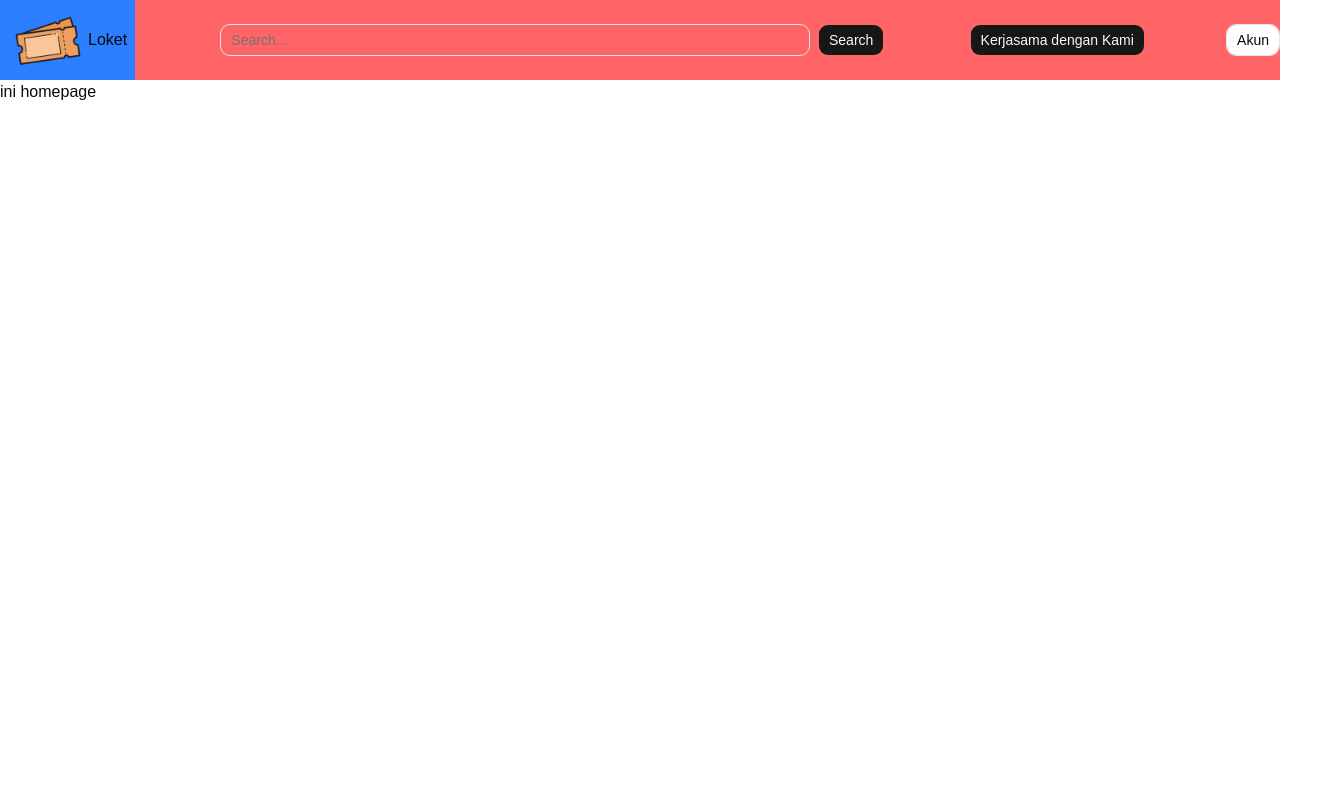
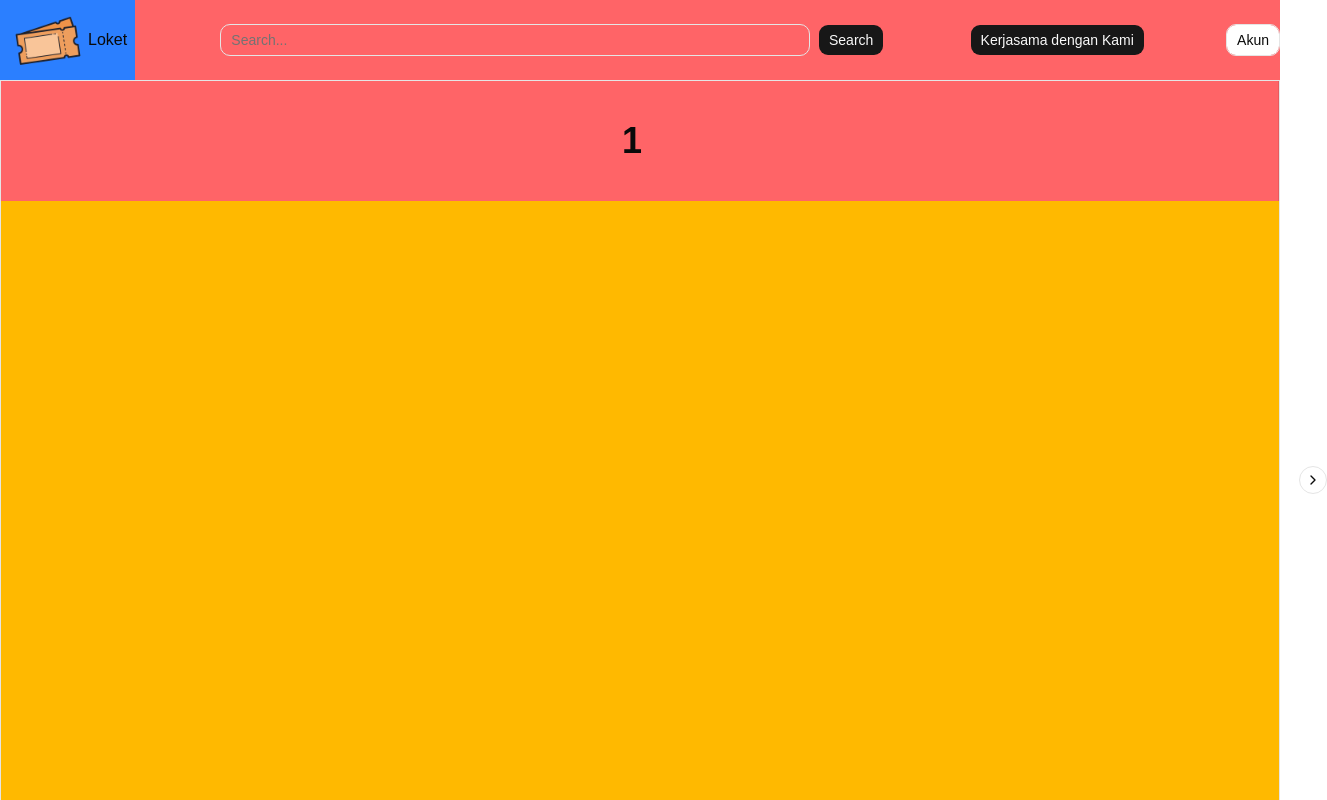
Before and after one commit to damar-94/frontend-emp, a React (Vite) app: page / in a window 1280 px wide. Shown: the top 800 px of the page, 1327 px wide, since content can reach past the window. Built offline with nearby package versions, Linux system fonts and the light colour scheme.

Commit message:
feat:add homepage component

```diff
--- a/package.json
+++ b/package.json
@@ -17,6 +17,7 @@
     "axios": "^1.20.0",
     "class-variance-authority": "^0.7.1",
     "cn": "^0.4.0",
+    "embla-carousel-react": "^8.6.0",
     "lucide-react": "^1.48.0",
     "react": "^19.2.8",
     "react-dom": "^19.2.8",
--- /dev/null
+++ b/src/components/HeroSection.tsx
@@ -0,0 +1,33 @@
+import * as React from "react"
+
+import { Card, CardContent } from "@/components/ui/card"
+import {
+  Carousel,
+  CarouselContent,
+  CarouselItem,
+  CarouselNext,
+  CarouselPrevious,
+} from "@/components/ui/carousel"
+
+export function HeroSection() {
+  return (
+    <Carousel className="container mx-auto h-[800px] w-full max-w-7xl bg-amber-400 border">
+      <CarouselContent className="h-full">
+        {Array.from({ length: 5 }).map((_, index) => (
+          <CarouselItem key={index} className="h-full p-0">
+            <Card className="h-full rounded-none bg-red-400">
+              <CardContent className="flex h-full items-center justify-center p-6">
+                <span className="text-4xl font-semibold">
+                  {index + 1}
+                </span>
+              </CardContent>
+            </Card>
+          </CarouselItem>
+        ))}
+      </CarouselContent>
+
+      <CarouselPrevious />
+      <CarouselNext />
+    </Carousel>
+  )
+}
--- /dev/null
+++ b/src/components/ui/card.tsx
@@ -0,0 +1,102 @@
+import * as React from "react"
+import { cn } from "cn"
+
+function Card({
+  className,
+  size = "default",
+  ...props
+}: React.ComponentProps<"div"> & { size?: "default" | "sm" }) {
+  return (
+    <div
+      data-slot="card"
+      data-size={size}
+      className={cn(
+        "group/card flex flex-col gap-(--card-spacing) overflow-hidden rounded-xl bg-card py-(--card-spacing) text-sm text-card-foreground ring-1 ring-foreground/10 [--card-spacing:--spacing(4)] has-data-[slot=card-footer]:pb-0 has-[>img:first-child]:pt-0 data-[size=sm]:[--card-spacing:--spacing(3)] data-[size=sm]:has-data-[slot=card-footer]:pb-0 *:[img:first-child]:rounded-t-xl *:[img:last-child]:rounded-b-xl",
+        className
+      )}
+      {...props}
+    />
+  )
+}
+
+function CardHeader({ className, ...props }: React.ComponentProps<"div">) {
+  return (
+    <div
+      data-slot="card-header"
+      className={cn(
+        "group/card-header @container/card-header grid auto-rows-min items-start gap-1 rounded-t-xl px-(--card-spacing) has-data-[slot=card-action]:grid-cols-[1fr_auto] has-data-[slot=card-description]:grid-rows-[auto_auto] [.border-b]:pb-(--card-spacing)",
+        className
+      )}
+      {...props}
+    />
+  )
+}
+
+function CardTitle({ className, ...props }: React.ComponentProps<"div">) {
+  return (
+    <div
+      data-slot="card-title"
+      className={cn(
+        "font-heading text-base leading-snug font-medium group-data-[size=sm]/card:text-sm",
+        className
+      )}
+      {...props}
+    />
+  )
+}
+
+function CardDescription({ className, ...props }: React.ComponentProps<"div">) {
+  return (
+    <div
+      data-slot="card-description"
+      className={cn("text-sm text-muted-foreground", className)}
+      {...props}
+    />
+  )
+}
+
+function CardAction({ className, ...props }: React.ComponentProps<"div">) {
+  return (
+    <div
+      data-slot="card-action"
+      className={cn(
+        "col-start-2 row-span-2 row-start-1 self-start justify-self-end",
+        className
+      )}
+      {...props}
+    />
+  )
+}
+
+function CardContent({ className, ...props }: React.ComponentProps<"div">) {
+  return (
+    <div
+      data-slot="card-content"
+      className={cn("px-(--card-spacing)", className)}
+      {...props}
+    />
+  )
+}
+
+function CardFooter({ className, ...props }: React.ComponentProps<"div">) {
+  return (
+    <div
+      data-slot="card-footer"
+      className={cn(
+        "flex items-center rounded-b-xl border-t bg-muted/50 p-(--card-spacing)",
+        className
+      )}
+      {...props}
+    />
+  )
+}
+
+export {
+  Card,
+  CardHeader,
+  CardFooter,
+  CardTitle,
+  CardAction,
+  CardDescription,
+  CardContent,
+}
--- /dev/null
+++ b/src/components/ui/carousel.tsx
@@ -0,0 +1,240 @@
+import * as React from "react"
+import { cn } from "cn"
+import useEmblaCarousel, {
+  type UseEmblaCarouselType,
+} from "embla-carousel-react"
+
+import { Button } from "@/components/ui/button"
+import { ChevronLeftIcon, ChevronRightIcon } from "lucide-react"
+
+type CarouselApi = UseEmblaCarouselType[1]
+type UseCarouselParameters = Parameters<typeof useEmblaCarousel>
+type CarouselOptions = UseCarouselParameters[0]
+type CarouselPlugin = UseCarouselParameters[1]
+
+type CarouselProps = {
+  opts?: CarouselOptions
+  plugins?: CarouselPlugin
+  orientation?: "horizontal" | "vertical"
+  setApi?: (api: CarouselApi) => void
+}
+
+type CarouselContextProps = {
+  carouselRef: ReturnType<typeof useEmblaCarousel>[0]
+  api: ReturnType<typeof useEmblaCarousel>[1]
+  scrollPrev: () => void
+  scrollNext: () => void
+  canScrollPrev: boolean
+  canScrollNext: boolean
+} & CarouselProps
+
+const CarouselContext = React.createContext<CarouselContextProps | null>(null)
+
+function useCarousel() {
+  const context = React.useContext(CarouselContext)
+
+  if (!context) {
+    throw new Error("useCarousel must be used within a <Carousel />")
+  }
+
+  return context
+}
+
+function Carousel({
+  orientation = "horizontal",
+  opts,
+  setApi,
+  plugins,
+  className,
+  children,
+  ...props
+}: React.ComponentProps<"div"> & CarouselProps) {
+  const [carouselRef, api] = useEmblaCarousel(
+    {
+      ...opts,
+      axis: orientation === "horizontal" ? "x" : "y",
+    },
+    plugins
+  )
+  const [canScrollPrev, setCanScrollPrev] = React.useState(false)
+  const [canScrollNext, setCanScrollNext] = React.useState(false)
+
+  const onSelect = React.useCallback((api: CarouselApi) => {
+    if (!api) return
+    setCanScrollPrev(api.canScrollPrev())
+    setCanScrollNext(api.canScrollNext())
+  }, [])
+
+  const scrollPrev = React.useCallback(() => {
+    api?.scrollPrev()
+  }, [api])
+
+  const scrollNext = React.useCallback(() => {
+    api?.scrollNext()
+  }, [api])
+
+  const handleKeyDown = React.useCallback(
+    (event: React.KeyboardEvent<HTMLDivElement>) => {
+      if (event.key === "ArrowLeft") {
+        event.preventDefault()
+        scrollPrev()
+      } else if (event.key === "ArrowRight") {
+        event.preventDefault()
+        scrollNext()
+      }
+    },
+    [scrollPrev, scrollNext]
+  )
+
+  React.useEffect(() => {
+    if (!api || !setApi) return
+    setApi(api)
+  }, [api, setApi])
+
+  React.useEffect(() => {
+    if (!api) return
+    onSelect(api)
+    api.on("reInit", onSelect)
+    api.on("select", onSelect)
+
+    return () => {
+      api?.off("select", onSelect)
+    }
+  }, [api, onSelect])
+
+  return (
+    <CarouselContext.Provider
+      value={{
+        carouselRef,
+        api: api,
+        opts,
+        orientation:
+          orientation || (opts?.axis === "y" ? "vertical" : "horizontal"),
+        scrollPrev,
+        scrollNext,
+        canScrollPrev,
+        canScrollNext,
+      }}
+    >
+      <div
+        onKeyDownCapture={handleKeyDown}
+        className={cn("relative", className)}
+        role="region"
+        aria-roledescription="carousel"
+        data-slot="carousel"
+        {...props}
+      >
+        {children}
+      </div>
+    </CarouselContext.Provider>
+  )
+}
+
+function CarouselContent({ className, ...props }: React.ComponentProps<"div">) {
+  const { carouselRef, orientation } = useCarousel()
+
+  return (
+    <div
+      ref={carouselRef}
+      className="overflow-hidden"
+      data-slot="carousel-content"
+    >
+      <div
+        className={cn(
+          "flex",
+          orientation === "horizontal" ? "-ml-4" : "-mt-4 flex-col",
+          className
+        )}
+        {...props}
+      />
+    </div>
+  )
+}
+
+function CarouselItem({ className, ...props }: React.ComponentProps<"div">) {
+  const { orientation } = useCarousel()
+
+  return (
+    <div
+      role="group"
+      aria-roledescription="slide"
+      data-slot="carousel-item"
+      className={cn(
+        "min-w-0 shrink-0 grow-0 basis-full",
+        orientation === "horizontal" ? "pl-4" : "pt-4",
+        className
+      )}
+      {...props}
+    />
+  )
+}
+
+function CarouselPrevious({
+  className,
+  variant = "outline",
+  size = "icon-sm",
+  ...props
+}: React.ComponentProps<typeof Button>) {
+  const { orientation, scrollPrev, canScrollPrev } = useCarousel()
+
+  return (
+    <Button
+      data-slot="carousel-previous"
+      variant={variant}
+      size={size}
+      className={cn(
+        "absolute touch-manipulation rounded-full",
+        orientation === "horizontal"
+          ? "inset-y-0 -left-12 my-auto"
+          : "-top-12 left-1/2 -translate-x-1/2 rotate-90",
+        className
+      )}
+      disabled={!canScrollPrev}
+      onClick={scrollPrev}
+      {...props}
+    >
+      <ChevronLeftIcon />
+      <span className="sr-only">Previous slide</span>
+    </Button>
+  )
+}
+
+function CarouselNext({
+  className,
+  variant = "outline",
+  size = "icon-sm",
+  ...props
+}: React.ComponentProps<typeof Button>) {
+  const { orientation, scrollNext, canScrollNext } = useCarousel()
+
+  return (
+    <Button
+      data-slot="carousel-next"
+      variant={variant}
+      size={size}
+      className={cn(
+        "absolute touch-manipulation rounded-full",
+        orientation === "horizontal"
+          ? "inset-y-0 -right-12 my-auto"
+          : "-bottom-12 left-1/2 -translate-x-1/2 rotate-90",
+        className
+      )}
+      disabled={!canScrollNext}
+      onClick={scrollNext}
+      {...props}
+    >
+      <ChevronRightIcon />
+      <span className="sr-only">Next slide</span>
+    </Button>
+  )
+}
+
+export {
+  type CarouselApi,
+  Carousel,
+  CarouselContent,
+  CarouselItem,
+  CarouselPrevious,
+  CarouselNext,
+  useCarousel,
+}
--- /dev/null
+++ b/src/hooks/useDebounce.ts
@@ -0,0 +1,17 @@
+import { useEffect, useState } from "react";
+
+export function useDebounce<T>(value: T, delay: number = 400): T {
+  const [debouncedValue, setDebouncedValue] = useState<T>(value);
+
+  useEffect(() => {
+    const handler = setTimeout(() => {
+      setDebouncedValue(value);
+    }, delay);
+
+    return () => {
+      clearTimeout(handler);
+    };
+  }, [value, delay]);
+
+  return debouncedValue;
+}
--- a/src/pages/Homepage.tsx
+++ b/src/pages/Homepage.tsx
@@ -1,14 +1,14 @@
-import Navbar from "../components/Navbar"
+import { HeroSection } from "@/components/HeroSection"
+import Navbar from "@/components/Navbar"
 
-function Homepage() {
-return(
-    <div className="container mx-auto max-w-7xl">
-        <Navbar/>
-        <p>
-            ini homepage
-        </p>
-    </div>
-)
+function Homepage () {
+    return (
+        <div>
+            <Navbar/>
+            <HeroSection/>
+            <p> Homepage</p>
+        </div>
+    )
 }
 
 export default Homepage
```
Also changed, not shown: 1 other file (tests, documents, lock files or other folders).
